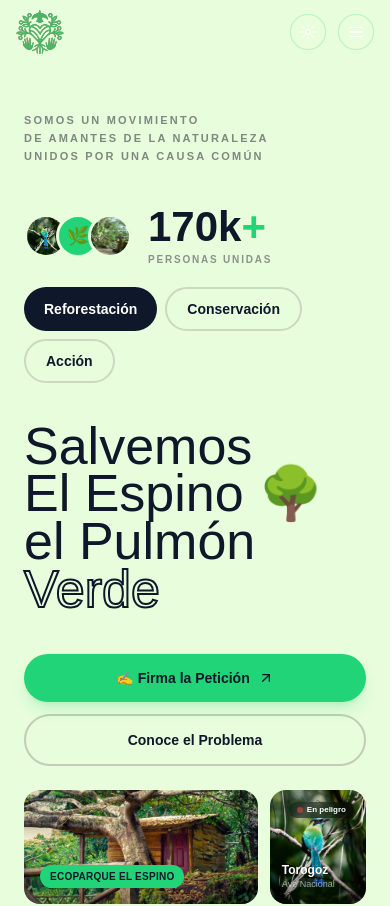
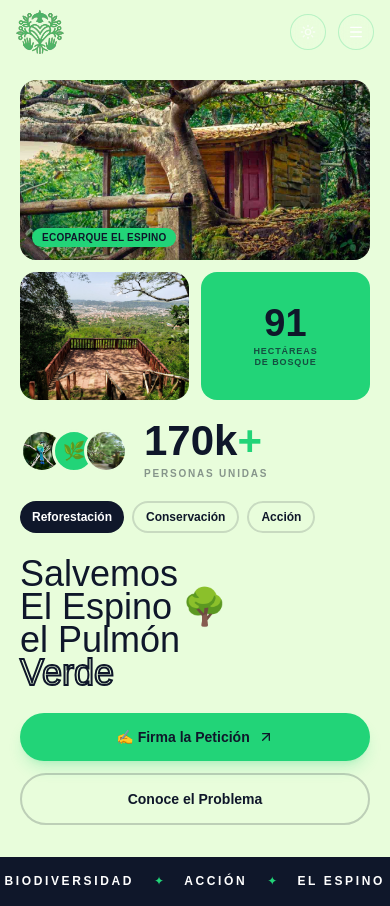
Before and after one commit to kmmelissat/el-espino, a Next.js app: page / in a window 390 px wide. Shown: the top 906 px of the page. Built offline with nearby package versions, Linux system fonts and the light colour scheme; a web font is replaced by a local one.

Commit message:
feat(hero): improve mobile layout and replace hardcoded petition URL

```diff
--- a/app/components/HeroSection.tsx
+++ b/app/components/HeroSection.tsx
@@ -4,6 +4,7 @@
 import { motion } from "framer-motion";
 import { ArrowUpRight } from "lucide-react";
 import Image from "next/image";
+import { PETITION_URL } from "@/app/constants";
 
 const tags = ["Reforestación", "Conservación", "Acción"];
 
@@ -24,19 +25,19 @@
   const [activeTag, setActiveTag] = useState(0);
 
   return (
-    <section className="relative min-h-screen bg-[#E8FDDB] flex flex-col overflow-hidden">
+    <section className="relative lg:min-h-screen bg-green-extra-light flex flex-col overflow-hidden">
       {/* Main content area */}
-      <div className="flex-1 flex flex-col lg:flex-row items-stretch gap-6 lg:gap-10 px-6 sm:px-10 lg:px-16 xl:px-20 pt-28 pb-8 max-w-[1440px] mx-auto w-full">
+      <div className="flex-1 flex flex-col lg:flex-row items-stretch gap-5 lg:gap-10 px-5 sm:px-10 lg:px-16 xl:px-20 pt-20 sm:pt-24 lg:pt-28 pb-4 lg:pb-8 max-w-360 mx-auto w-full">
 
-        {/* ── LEFT SIDE (40%) ── */}
-        <div className="w-full lg:w-[40%] flex flex-col justify-between gap-10 lg:gap-0">
+{/* ── LEFT SIDE (40%) ── */}
+        <div className="w-full lg:w-[40%] flex flex-col justify-between gap-6 lg:gap-0 order-2 lg:order-1">
 
-          {/* 1. Small caps header */}
+          {/* 1. Small caps header — desktop only */}
           <motion.p
             initial={{ opacity: 0, y: 16 }}
             animate={{ opacity: 1, y: 0 }}
             transition={{ duration: 0.5 }}
-            className="text-[#0F172A]/50 text-[11px] font-bold tracking-[0.2em] uppercase leading-relaxed"
+            className="hidden lg:block text-navy/50 text-[11px] font-bold tracking-[0.2em] uppercase leading-relaxed"
           >
             SOMOS UN MOVIMIENTO<br />
             DE AMANTES DE LA NATURALEZA<br />
@@ -96,7 +97,7 @@
                 <button
                   key={tag}
                   onClick={() => setActiveTag(i)}
-                  className={`px-5 py-2.5 rounded-full text-sm font-bold transition-all duration-200 ${
+                  className={`px-3 py-1.5 sm:px-5 sm:py-2.5 rounded-full text-xs sm:text-sm font-bold transition-all duration-200 ${
                     activeTag === i
                       ? "bg-[#0F172A] text-white"
                       : "border-2 border-[#0F172A]/15 text-[#0F172A] hover:border-[#22D478] hover:text-[#1BA961]"
@@ -113,7 +114,7 @@
             initial={{ opacity: 0, y: 30 }}
             animate={{ opacity: 1, y: 0 }}
             transition={{ duration: 0.7, delay: 0.3 }}
-            className="text-[52px] sm:text-[62px] lg:text-[56px] xl:text-[64px] font-regular text-[#0F172A] leading-[0.92] [font-family:var(--font-climate)]"
+            className="text-[36px] sm:text-[56px] lg:text-[52px] xl:text-[64px] font-regular text-[#0F172A] leading-[0.92] [font-family:var(--font-climate)]"
             style={{ fontVariationSettings: "'YEAR' 2030" }}
           >
             Salvemos<br />
@@ -139,7 +140,7 @@
             className="flex flex-col sm:flex-row gap-3"
           >
             <a
-              href="https://www.change.org"
+              href={PETITION_URL}
               target="_blank"
               rel="noopener noreferrer"
               className="inline-flex items-center justify-center gap-2 px-7 py-3.5 rounded-full bg-[#22D478] text-[#0F172A] font-black text-sm hover:bg-[#1BA961] hover:text-white transition-all duration-200 shadow-lg shadow-[#22D478]/20"
@@ -161,11 +162,56 @@
           initial={{ opacity: 0, y: 20 }}
           animate={{ opacity: 1, y: 0 }}
           transition={{ duration: 0.7, delay: 0.2 }}
-          className="w-full lg:w-[60%]"
-          style={{ minHeight: "clamp(480px, 65vh, 700px)" }}
+          className="w-full lg:w-[60%] h-80 lg:h-auto lg:min-h-[clamp(480px,65vh,700px)] order-1 lg:order-2"
         >
+          {/* mobile: 2-col simplified / desktop: full mosaic */}
           <div
-            className="w-full h-full grid gap-3"
+            className="w-full h-full grid gap-3 lg:hidden"
+            style={{
+              gridTemplateColumns: "1fr 1fr",
+              gridTemplateRows: "1.4fr 1fr",
+              gridTemplateAreas: `"main main" "eco3 stat"`,
+            }}
+          >
+            <motion.div
+              initial={{ opacity: 0, scale: 0.96 }}
+              animate={{ opacity: 1, scale: 1 }}
+              transition={{ delay: 0.25, duration: 0.6 }}
+              className="relative rounded-2xl overflow-hidden"
+              style={{ gridArea: "main" }}
+            >
+              <Image src="/assets/ecoparque2.jpg" alt="Bosque El Espino" fill sizes="100vw" className="object-cover" priority />
+              <div className="absolute inset-0 bg-linear-to-t from-black/30 via-transparent to-transparent" />
+              <div className="absolute bottom-3 left-3">
+                <span className="bg-green-primary text-navy text-[10px] font-black px-2.5 py-1 rounded-full tracking-wide uppercase">
+                  Ecoparque El Espino
+                </span>
+              </div>
+            </motion.div>
+            <motion.div
+              initial={{ opacity: 0, y: 16 }}
+              animate={{ opacity: 1, y: 0 }}
+              transition={{ delay: 0.35, duration: 0.5 }}
+              className="relative rounded-2xl overflow-hidden"
+              style={{ gridArea: "eco3" }}
+            >
+              <Image src="/assets/ecoparque3.jpeg" alt="Panorámica El Espino" fill sizes="50vw" className="object-cover" />
+            </motion.div>
+            <motion.div
+              initial={{ opacity: 0, scale: 0.85 }}
+              animate={{ opacity: 1, scale: 1 }}
+              transition={{ delay: 0.45, duration: 0.5 }}
+              className="rounded-2xl bg-green-primary flex flex-col items-center justify-center gap-1 text-center px-2"
+              style={{ gridArea: "stat" }}
+            >
+              <span className="text-[38px] font-black text-navy leading-none [font-family:var(--font-climate)]" style={{ fontVariationSettings: "'YEAR' 2030" }}>91</span>
+              <span className="text-navy/70 text-[9px] font-bold tracking-widest uppercase leading-tight">Hectáreas<br />de Bosque</span>
+            </motion.div>
+          </div>
+
+          {/* desktop: full 3-col mosaic */}
+          <div
+            className="w-full h-full hidden lg:grid gap-3"
             style={{
               gridTemplateColumns: "1.4fr 0.65fr 1fr",
               gridTemplateRows: "1.6fr 1fr",
@@ -184,6 +230,7 @@
                 src="/assets/ecoparque2.jpg"
                 alt="Bosque El Espino"
                 fill
+                sizes="(max-width: 1024px) 0px, 50vw"
                 className="object-cover transition-transform duration-700 group-hover:scale-105"
                 priority
               />
@@ -208,6 +255,7 @@
                 src="/assets/torogoz.jpeg"
                 alt="Torogoz, ave nacional de El Salvador"
                 fill
+                sizes="(max-width: 1024px) 0px, 20vw"
                 className="object-cover transition-transform duration-700 group-hover:scale-105"
               />
               <div className="absolute inset-0 bg-linear-to-t from-black/50 via-transparent to-transparent" />
@@ -234,6 +282,7 @@
                 src="/assets/ecoparque3.jpeg"
                 alt="Panorámica El Espino"
                 fill
+                sizes="(max-width: 1024px) 0px, 25vw"
                 className="object-cover transition-transform duration-700 group-hover:scale-105"
               />
             </motion.div>
@@ -266,6 +315,7 @@
                 src="/assets/mapache1.jpg"
                 alt="Mapache, fauna de El Espino"
                 fill
+                sizes="(max-width: 1024px) 0px, 20vw"
                 className="object-cover transition-transform duration-700 group-hover:scale-105"
               />
               <div className="absolute inset-0 bg-linear-to-t from-black/50 via-transparent to-transparent" />
@@ -279,7 +329,7 @@
       </div>
 
       {/* ── BOTTOM MARQUEE TICKER ── */}
-      <div className="w-full bg-[#0F172A] py-4 overflow-hidden mt-8">
+      <div className="w-full bg-[#0F172A] py-4 overflow-hidden mt-4">
         <div className="flex">
           <motion.div
             animate={{ x: ["0%", "-50%"] }}
--- a/app/globals.css
+++ b/app/globals.css
@@ -66,7 +66,7 @@
 .glow-orange { box-shadow: 0 0 30px rgba(255, 107, 53, 0.4); }
 
 ::-webkit-scrollbar { width: 6px; }
-::-webkit-scrollbar-track { background: #0F172A; }
+::-webkit-scrollbar-track { background: #f0fdf4; }
 ::-webkit-scrollbar-thumb { background: #22D478; border-radius: 3px; }
 
 @keyframes pulse-green {
```
